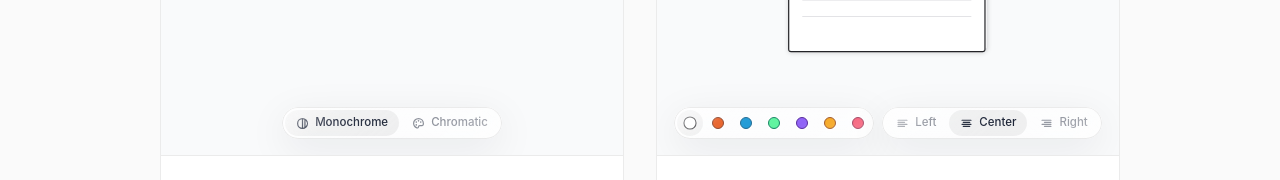
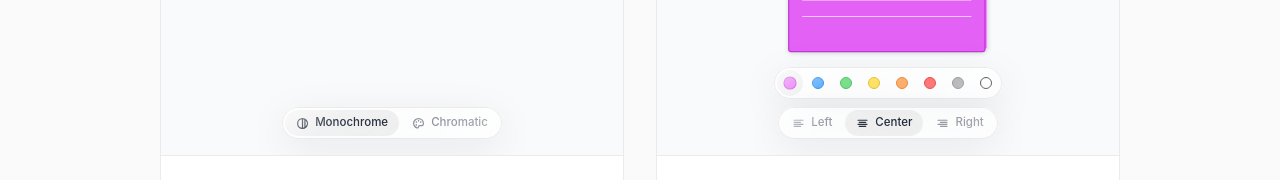
Before and after one commit to ThaminduDasanayake/chromaline, a Next.js app: page / in a window 1280 px wide. Shown: the part 418-598 px from the top of the page. Built offline with nearby package versions, Linux system fonts and the light colour scheme.

Commit message:
feat: update folder color presets and add swatches variant to SelectBar

```diff
--- a/app/components/folder/page.tsx
+++ b/app/components/folder/page.tsx
@@ -191,6 +191,7 @@ export default function FolderPage() {
               <label className="text-xs font-semibold text-slate-900">Colorway</label>
               <div className="mt-2.5">
                 <SelectBar
+                  variant="swatches"
                   size="xs"
                   items={COLOR_PRESETS.map((preset, idx) => ({
                     key: String(idx),
--- a/components/showcase/folder-card-preview.tsx
+++ b/components/showcase/folder-card-preview.tsx
@@ -6,13 +6,14 @@ import { SelectBar } from "@/components/ui/select-bar";
 import { TextAlignCenterIcon, TextAlignLeftIcon, TextAlignRightIcon } from "@phosphor-icons/react";
 
 export const FOLDER_COLOR_PRESETS = [
-  { name: "Original", body: "#FFFFFF", dark: "#232327", light: "#E0E0E4" },
-  { name: "Orange", body: "#E54F10", dark: "#7C2D12", light: "#FED7AA" },
-  { name: "Electric Blue", body: "#0A90D2", dark: "#075985", light: "#BAE6FD" },
-  { name: "Mint Green", body: "#53F399", dark: "#047857", light: "#D1FAE5" },
-  { name: "Violet", body: "#8B5CF6", dark: "#4C1D95", light: "#DDD6FE" },
-  { name: "Amber", body: "#F59E0B", dark: "#92400E", light: "#FEF08A" },
-  { name: "Rose", body: "#F43F5E", dark: "#881337", light: "#FECDD3" },
+  { name: "Purple", body: "#E461F5", dark: "#C137D5", light: "#F9D8FD" },
+  { name: "Blue", body: "#4FA7FF", dark: "#1A82E0", light: "#CCE5FF" },
+  { name: "Green", body: "#68DB7B", dark: "#37B954", light: "#D2F6D8" },
+  { name: "Yellow", body: "#FFDE55", dark: "#DFBC1F", light: "#FFF4C2" },
+  { name: "Orange", body: "#FFA85F", dark: "#E08433", light: "#FFE3CC" },
+  { name: "Red", body: "#FF6C6C", dark: "#DF4144", light: "#FFD1D2" },
+  { name: "Gray", body: "#ADACB0", dark: "#88888E", light: "#E4E3E6" },
+  { name: "White", body: "#FFFFFF", dark: "#232327", light: "#E0E0E4" },
 ];
 
 export const TAB_POSITIONS = [
```
